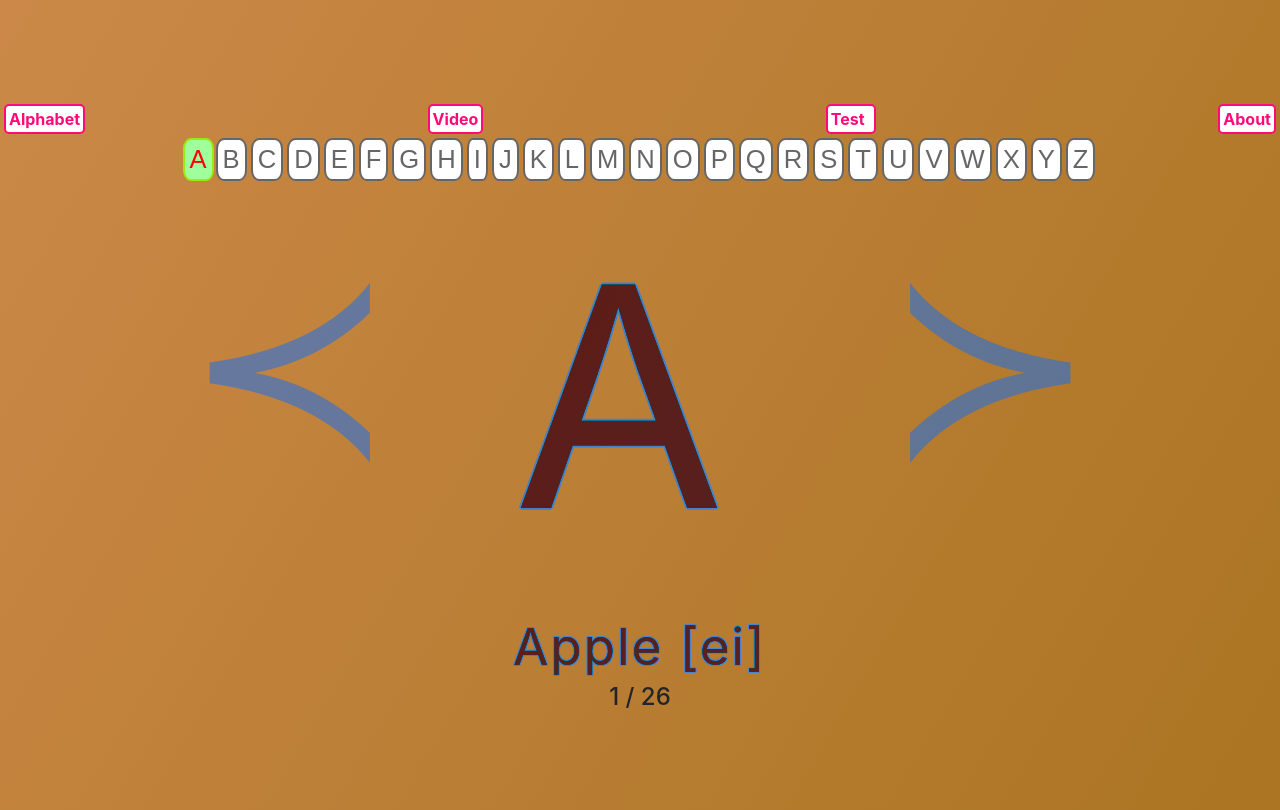
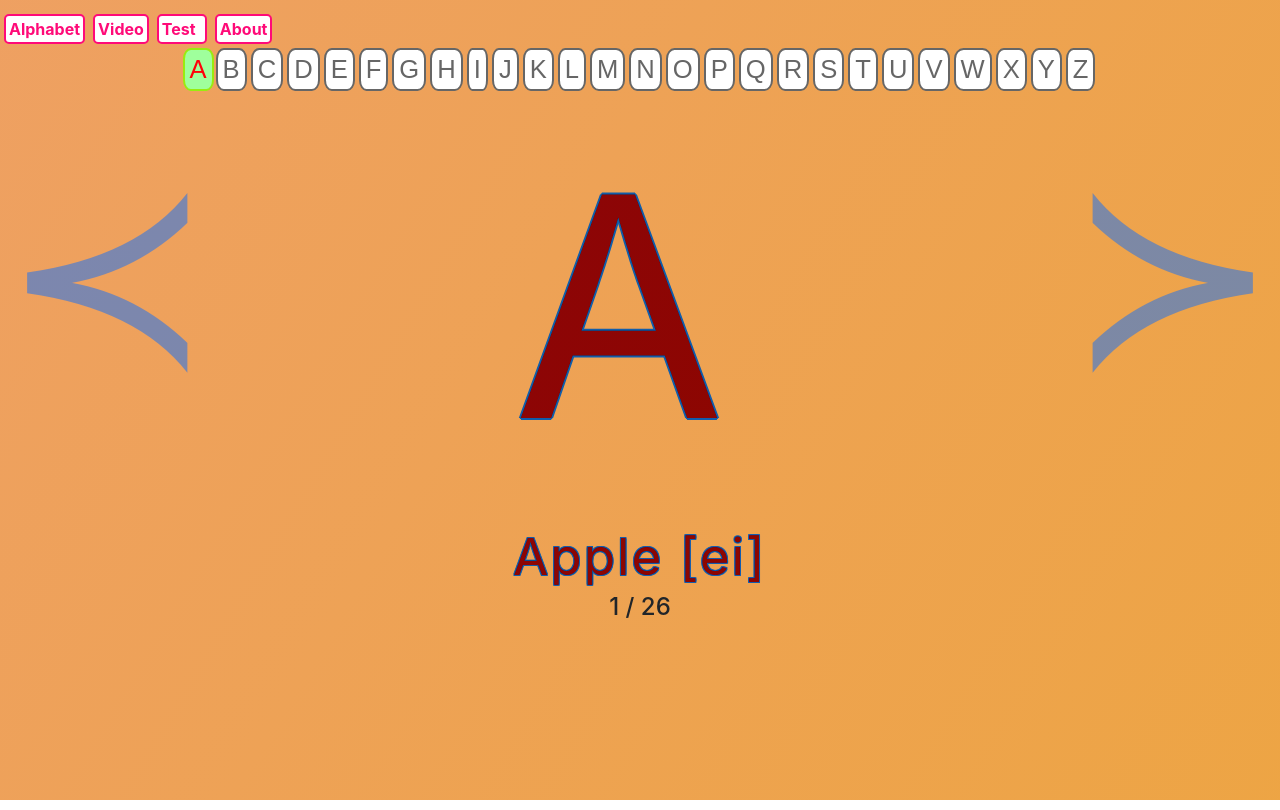
Before and after one commit to bogutskii/alphabet_for_kids, a React (Create React App) app: page / in a window 1280 px wide. Built offline with nearby package versions, Linux system fonts and the light colour scheme.

Commit message:
refactor, re-design, add actions

```diff
--- a/src/styles.css
+++ b/src/styles.css
@@ -1,27 +1,23 @@
 .App {
-    display: flex;
-    flex-direction: column;
-    align-items: center;
-    justify-content: center;
-    min-height: 100vh;
+    display: grid;
+    grid-template-rows: auto 1fr auto;
 }
 
 body {
     background: linear-gradient(
             121deg,
-            #7192e5,
+            #447cfd,
             #ef9e71,
-            #97690c,
+            #eca927,
             #e08de8,
             #ce9ff6,
             #8dcfe5,
-            #a9d0a9,
+            #8df88d,
             #efa1bd,
-            #96e8e2,
+            #7af5eb,
             #e7ec9d
     );
     background-size: 2400% 2400%;
-
     -webkit-animation: fireBack 25s ease infinite;
     -moz-animation: fireBack 25s ease infinite;
     animation: fireBack 250s ease infinite;
@@ -86,7 +82,6 @@ body {
 .btn-rose {
     min-width: 50px;
     height: 30px;
-    color: #fff;
     padding: 2px 3px;
     font-weight: bold;
     cursor: pointer;
@@ -122,7 +117,7 @@ body {
 .navigation {
     display: flex;
     width: 100%;
-    justify-content: space-between;
+    /*justify-content: space-between;*/
 }
 
 .content {
```
